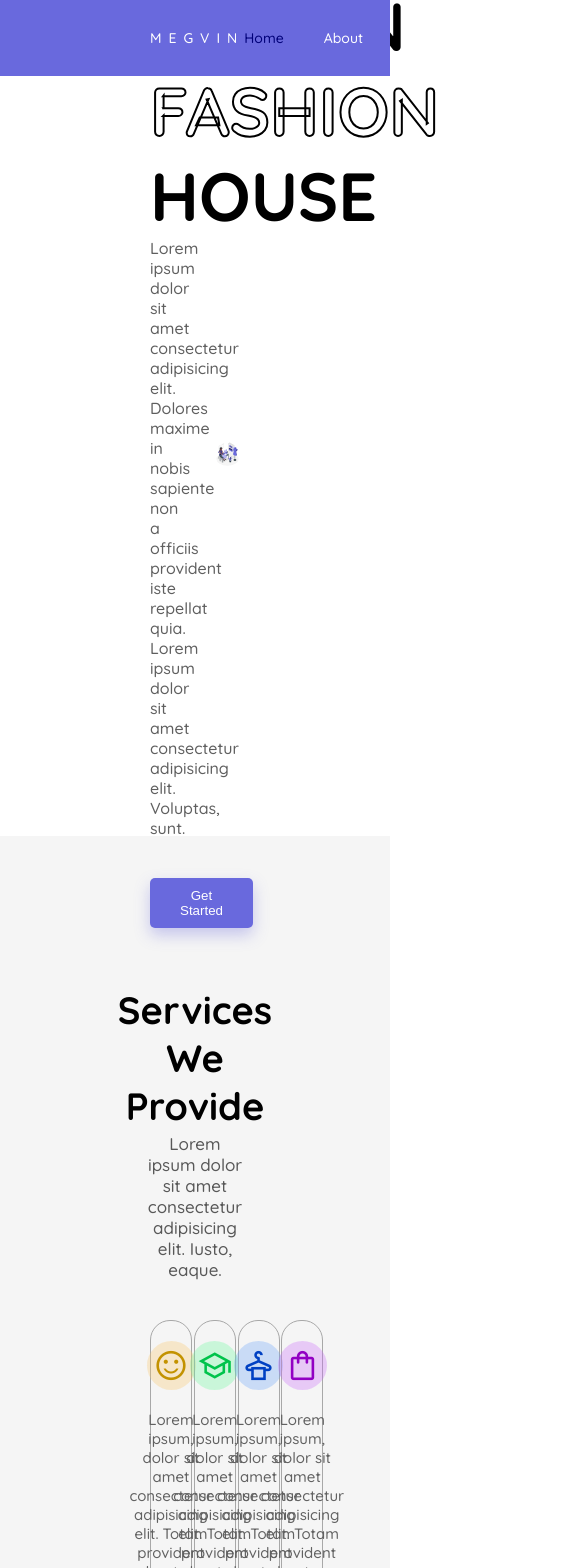
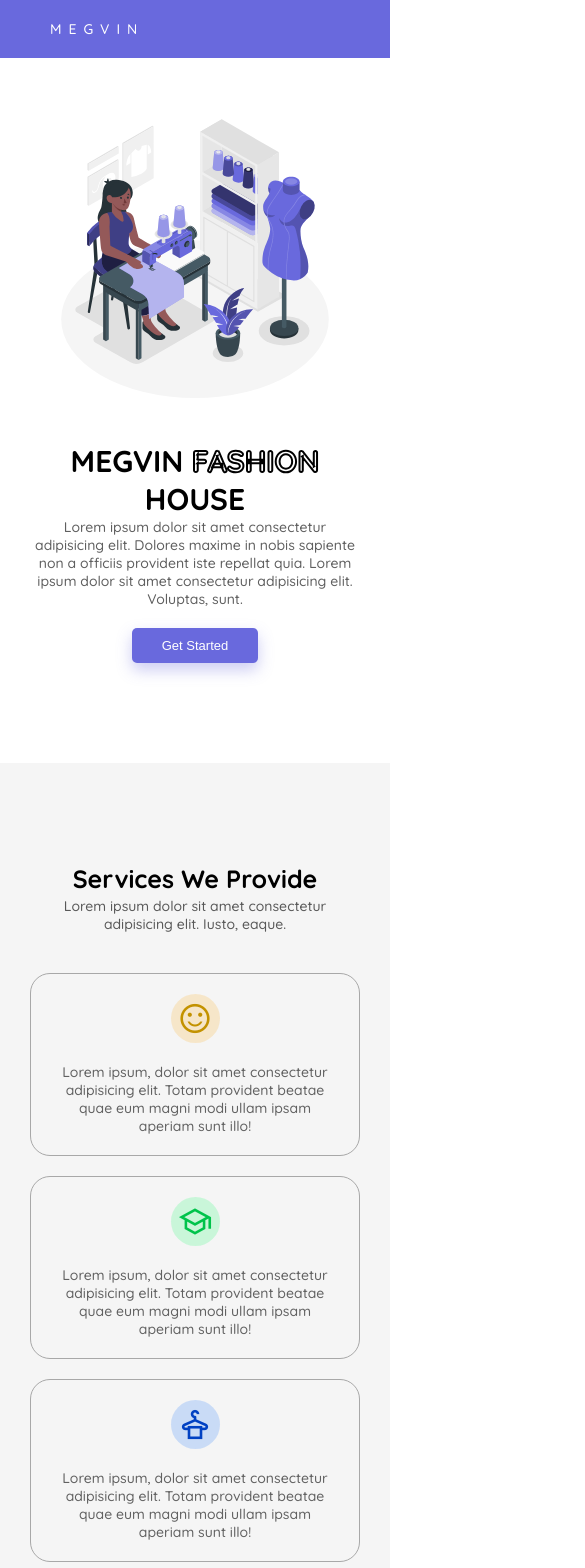
Before and after one commit to Sophidoo/Web, a React (Create React App) app: page / in a window 390 px wide. Shown: the top 1568 px of the page, 585 px wide, since content can reach past the window. Built offline with nearby package versions, Linux system fonts and the light colour scheme.

Commit message:
home page responsive

```diff
--- a/src/Pages/Contact.js
+++ b/src/Pages/Contact.js
@@ -1,37 +1,15 @@
 import Navbar from "../components/Navbar"
 import Footer from "../components/Footer"
-import Style from "../Styles/Contact.module.css"
-import contact from "../Images/contact.png"
+// import Style from "../Styles/Contact.module.css"
+// import contact from "../Images/contact.png"
+import Contactform from "../components/Contactform"
 
 
 const Contact = () => {
 
     return<>
         <Navbar/>
-
-        <div className={Style.contact}>
-            <div className={Style.leftcontact}>
-                <h1>Let's make your wears, <br/> Contact Us today!</h1>
-                <form action="">
-                    <div className={Style.inputWrapper}>
-                        <label htmlFor="">Enter Your Name:</label>
-                        <input type="text" name="" id="" />
-                    </div>
-                    <div className={Style.inputWrapper}>
-                        <label htmlFor="">Enter Your Email Address:</label>
-                        <input type="text" name="" id="" />
-                    </div>
-                    <div className={Style.inputWrapper}>
-                        <label htmlFor="">What can we help you with?</label>
-                        <textarea name="" id="" cols="30" rows="5"></textarea>
-                    </div>
-                    <button>Submit</button>
-                </form>
-            </div>
-            <div className={Style.rightcontact}>
-                <img src={contact} alt="" />
-            </div>
-        </div>
+        <Contactform/>
 
 
 
--- a/src/Pages/Product.js
+++ b/src/Pages/Product.js
@@ -2,6 +2,7 @@ import Navbar from "../components/Navbar"
 import Footer from "../components/Footer"
 import Productcard from "../components/Productcard"
 import Style from "../Styles/Product.module.css"
+import data from "../data.js"
 import {useState} from "react"
 
 const Product = () => {
@@ -37,10 +38,11 @@ const Product = () => {
 
                 <div className={Style.productWrapper}>
 
-                    <Productcard name = "Pink Hoodie" price = "$50.00" pic = "http://cdn.shopify.com/s/files/1/0219/7173/0504/products/02.09.21-230.jpg?v=1631167063"/>
-                    <Productcard name = "Corporate Gown" price = "$400.00" pic = "https://i.pinimg.com/originals/2e/9e/59/2e9e597383e356ca67b139eaa430038e.jpg"/>
-                    <Productcard name = "Baggy Jeans" price = "$100.00" pic = "https://external-preview.redd.it/Id_RrlwGNFR00Xxh16vQu9iwBrASAOGOeOigb047kZA.jpg?auto=webp&s=aa287809805c55ad9684ada7fb500c7eb17115b6"/>
-                    <Productcard name = "Men's Suit" price = "1000.00" pic = "https://glorytrends.com/wp-content/uploads/2021/10/mens-suits-2022.jpg"/>
+                    {
+                        data?.map((data) => (
+                            <Productcard key = {data.id} data={data} />
+                        ))
+                    }
 
                 </div>
 
--- a/src/Styles/Contact.module.css
+++ b/src/Styles/Contact.module.css
@@ -25,16 +25,17 @@ form{
     row-gap: 3px;
 }
 .inputWrapper input{
-    padding: 7px 15px;
+    padding: 7px 10px;
     border-radius: 5px;
     outline: none;
     border: 1px solid rgb(172, 172, 172);
 }
 textarea{
-    padding: 7px 15px;
+    padding: 7px 10px;
     border-radius: 5px;
     outline: none;
     border: 1px solid rgb(172, 172, 172);
+    resize: none;
 }
 input:focus{
     border: 1px solid rgb(105, 105, 221);
--- a/src/Styles/Home.module.css
+++ b/src/Styles/Home.module.css
@@ -168,3 +168,173 @@ button:hover{
     color: rgb(82, 82, 82);
     font-size: 15px;
 }
+
+
+@media (max-width: 1330px){
+    .hero{
+        padding: 0px 80px;
+    }
+    .leftHero h1{
+        font-size: 55px;
+    }
+    .rightHero img{
+        width: 100%;
+        height: 450px;
+    }
+    .services{
+        padding: 100px 80px;
+    }
+    .measure{
+        padding: 100px 80px;
+    }
+    .leftMeasure img{
+        width: 100%;
+        height: 450px;
+    }
+}
+
+
+@media (max-width: 1000px){
+    .hero{
+        padding: 0px 50px;
+    }
+    .leftHero h1{
+        font-size: 45px;
+    }
+    .leftHero p{
+        font-size: 14px;
+    }
+    button{
+        font-size: 13px;
+    }
+    .rightHero img{
+        width: 100%;
+        height: 400px;
+    }
+    .services{
+        padding: 100px 50px;
+    }
+    .services .top h1{
+        font-size: 30px;
+    }
+    .services .top p{
+        font-size: 14px;
+    }
+    .services .bottom{
+        flex-wrap: wrap;
+        row-gap: 30px;
+    }
+    .serviceCard {
+        font-size: 14px;
+        width: 48%;
+    }
+    .measure{
+        padding: 100px 50px;
+        column-gap: 5%;
+    }
+    .leftMeasure img{
+        width: 100%;
+        height: 400px;
+    }
+    .rightMeasure{
+        width: 45%;
+    }
+    .rightMeasure h1{
+        font-size: 30px;
+    }
+    .rightMeasure{
+        font-size: 14px;
+    }
+}
+
+@media (max-width: 750px){
+    .hero{
+        flex-direction: column-reverse;
+        padding: 0px 50px;
+        height: fit-content;
+        row-gap: 30px;
+        padding-bottom: 100px;
+        margin-top: 50px;
+    }
+    .leftHero{
+        width: 100%;
+        display: flex;
+        flex-direction: column;
+        align-items: center;
+    }
+    .leftHero h1{
+        font-size: 40px;
+        text-align: center;
+    }
+    .leftHero p{
+        text-align: center;
+        width: 100%;
+    }
+    .rightHero{
+        width: 100%;
+    }
+    .rightHero img{
+        height: 350px;
+    }
+    .measure{
+        flex-direction: column-reverse;
+        margin-top: 200px;
+        row-gap: 50px;
+    }
+    .leftMeasure{
+        width: 100%;
+    }
+    .leftMeasure img{
+        height: 350px;
+    }
+    .rightMeasure{
+        width: 100%;
+        align-items: center;
+    }
+    .rightMeasure p{
+        text-align: center;
+        font-size: 14px;
+    }
+}
+@media (max-width: 600px){
+    .leftHero h1{
+        font-size: 35px;
+    }
+    button{
+        margin-top: 20px;
+    }
+    .leftMeasure img{
+        height: 300px;
+    }
+
+}
+@media(max-width: 500px){
+    .hero{
+        padding: 0px 30px;
+        padding-bottom: 100px;
+    }
+    .leftHero h1{
+        font-size: 30px;
+    }
+    .rightHero img{
+        height: 300px;
+    }
+    .services .top h1{
+        font-size: 25px;
+    }
+    .measure {
+        padding: 100px 30px;
+    }
+    .rightMeasure h1{
+        font-size: 25px;
+    }
+    .services{
+        padding: 100px 30px;
+    }
+    .serviceCard{
+        width: 100%;
+    }
+    .services .bottom{
+        row-gap: 20px;
+    }
+}
--- a/src/Styles/Navbar.module.css
+++ b/src/Styles/Navbar.module.css
@@ -67,7 +67,7 @@ body {
     flex-direction: column;
     row-gap: 17px;
     z-index: 10;
-    height: 100vh;
+    min-height: 100vh;
     box-shadow: 3px 0px 20px rgb(224, 224, 224);
 }
 .hide{
@@ -131,3 +131,20 @@ body {
     transition: 500ms;
     color: rgb(201, 0, 0);
 }
+
+
+@media(max-width: 1330px){
+  .navbar{
+    padding: 20px 80px;
+  }
+}
+@media(max-width: 1000px){
+  .navbar{
+    padding: 20px 50px;
+  }
+}
+@media(max-width: 750px){
+  .navbar li{
+    display: none;
+  }
+}
--- /dev/null
+++ b/src/components/Contactform.js
@@ -0,0 +1,35 @@
+import Style from "../Styles/Contact.module.css"
+import contact from "../Images/contact.png"
+
+const Contactform = () => {
+
+    return <>
+
+        <div className={Style.contact}>
+            <div className={Style.leftcontact}>
+                <h1>Let's make your wears, <br/> Contact Us today!</h1>
+                <form action="">
+                    <div className={Style.inputWrapper}>
+                        <label htmlFor="">Enter Your Name:</label>
+                        <input type="text" name="" id="" />
+                    </div>
+                    <div className={Style.inputWrapper}>
+                        <label htmlFor="">Enter Your Email Address:</label>
+                        <input type="text" name="" id="" />
+                    </div>
+                    <div className={Style.inputWrapper}>
+                        <label htmlFor="">What can we help you with?</label>
+                        <textarea name="" id="" cols="30" rows="5"></textarea>
+                    </div>
+                    <button>Submit</button>
+                </form>
+            </div>
+            <div className={Style.rightcontact}>
+                <img src={contact} alt="" />
+            </div>
+        </div>
+    </>
+
+}
+
+export default Contactform
--- a/src/components/Productcard.js
+++ b/src/components/Productcard.js
@@ -1,15 +1,16 @@
-const Productcard = (props) =>{
 
+const Productcard = ({data}) =>{
+
+        const {image, name, price} = data
     return <>
-
         <div className="card">
-            <img src={props.pic} alt="" />
+            <img src={image} alt="" />
             <span className="material-symbols-outlined cart" >
                 shopping_cart
             </span>
             <div className="productname">
-                <h3>{props.name}</h3>
-                <p>{props.price}</p>
+                <h3>{name}</h3>
+                <p>{price}</p>
             </div>
         </div>
 
--- /dev/null
+++ b/src/data.js
@@ -0,0 +1,28 @@
+const data = [
+    {
+        id: 1,
+        image: 'http://cdn.shopify.com/s/files/1/0219/7173/0504/products/02.09.21-230.jpg?v=1631167063',
+        name: "Pink Hoodie",
+        price: "$50.00"
+    },
+    {
+        id: 2,
+        image: 'https://i.pinimg.com/originals/2e/9e/59/2e9e597383e356ca67b139eaa430038e.jpg',
+        name: "Corporate Gown",
+        price: "$400.00"
+    },
+    {
+        id: 3,
+        image: 'https://external-preview.redd.it/Id_RrlwGNFR00Xxh16vQu9iwBrASAOGOeOigb047kZA.jpg?auto=webp&s=aa287809805c55ad9684ada7fb500c7eb17115b6',
+        name: "Baggy Jeans",
+        price: "$100.00"
+    },
+    {
+        id: 4,
+        image: 'https://glorytrends.com/wp-content/uploads/2021/10/mens-suits-2022.jpg',
+        name: "Men's Suit",
+        price: "$1000.00"
+    }
+]
+
+export default data
--- a/src/index.css
+++ b/src/index.css
@@ -20,6 +20,8 @@ body {
   padding: 20px 150px;
   font-size: 16px;
   font-weight: 500;
+  z-index: 10;
+  position: relative;
 }
 .card{
   width: 23.5%;
```
